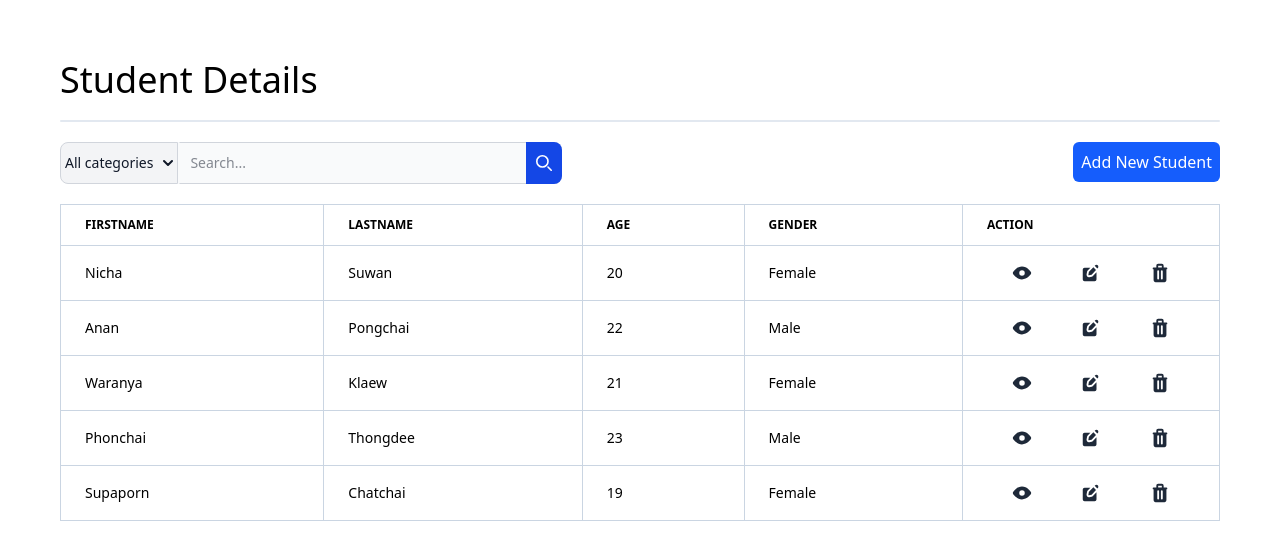
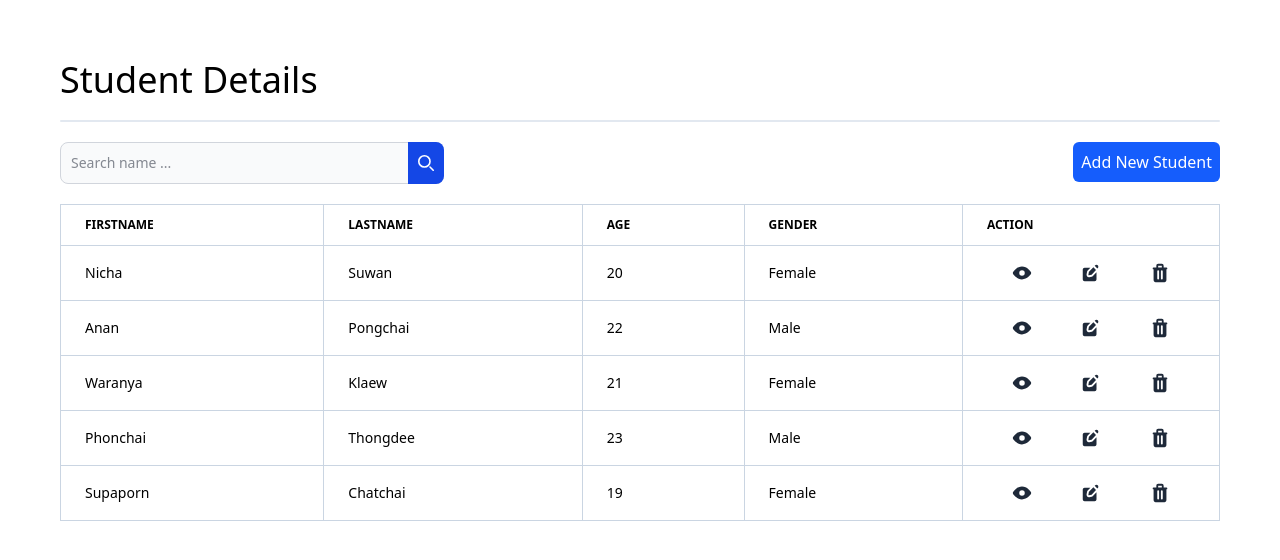
Before and after one commit to Jsep09/studentApp, a React (Vite) app in the folder App/: page / in a window 1280 px wide. Shown: the top 560 px of the page. Built offline with nearby package versions, Linux system fonts and the light colour scheme; data requests are answered from the project's data file.

Commit message:
Search complete

```diff
--- a/App/src/components/Control.tsx
+++ b/App/src/components/Control.tsx
@@ -1,90 +1,36 @@
+import { useState } from "react";
 import { Link } from "react-router-dom";
+import { useAppDispatch } from "../hooks";
+import { filterBySearch } from "../reducers/StudentSlice";
 
 const Control = () => {
+  const dispatch = useAppDispatch();
+  const [search, setSearch] = useState("");
+
+  const handleSearch = (e: React.ChangeEvent<HTMLInputElement>) => {
+    console.log(e.target.value);
+    setSearch(e.target.value);
+  };
+
+  const handleSubmit = (e: React.FormEvent) => {
+    e.preventDefault();
+    if (search) {
+      dispatch(filterBySearch(search));
+    }
+  };
   return (
     <div className="flex justify-between mb-5">
-      <form>
+      <form onSubmit={handleSubmit}>
         <div className="flex">
-          <label
-            htmlFor="search-dropdown"
-            className="mb-2 text-sm font-medium text-gray-900 sr-only dark:text-white"
-          >
-            Your Email
-          </label>
-          <button
-            id="dropdown-button"
-            data-dropdown-toggle="dropdown"
-            className="shrink-0 z-10 inline-flex items-center  px-1 text-sm font-medium text-center text-gray-900 bg-gray-100 border border-gray-300 rounded-s-lg hover:bg-gray-200 "
-            type="button"
-          >
-            All categories{" "}
-            <svg
-              className="w-2.5 h-2.5 ms-2.5"
-              aria-hidden="true"
-              xmlns="http://www.w3.org/2000/svg"
-              fill="none"
-              viewBox="0 0 10 6"
-            >
-              <path
-                stroke="currentColor"
-                strokeLinecap="round"
-                strokeLinejoin="round"
-                strokeWidth="2"
-                d="m1 1 4 4 4-4"
-              />
-            </svg>
-          </button>
-          <div
-            id="dropdown"
-            className="z-10 hidden bg-white divide-y divide-gray-100 rounded-lg shadow-sm w-20"
-          >
-            <ul
-              className="py-2 text-sm text-gray-700 dark:text-gray-200"
-              aria-labelledby="dropdown-button"
-            >
-              <li>
-                <button
-                  type="button"
-                  className="inline-flex w-full px-4 py-2 hover:bg-gray-100"
-                >
-                  Mockups
-                </button>
-              </li>
-              <li>
-                <button
-                  type="button"
-                  className="inline-flex w-full px-4 py-2 hover:bg-gray-100"
-                >
-                  Templates
-                </button>
-              </li>
-              <li>
-                <button
-                  type="button"
-                  className="inline-flex w-full px-4 py-2 hover:bg-gray-100"
-                >
-                  Design
-                </button>
-              </li>
-              <li>
-                <button
-                  type="button"
-                  className="inline-flex w-full px-4 py-2 hover:bg-gray-100"
-                >
-                  Logos
-                </button>
-              </li>
-            </ul>
-          </div>
-          <div className="relative w-full">
+          <div className="relative w-full ">
             <input
               type="search"
-              id="search-dropdown"
-              className="block p-2.5 min-w-96 z-20 text-sm text-gray-900 bg-gray-50 rounded-e-lg border-s-gray-50 border-s-2 border border-gray-300"
-              placeholder="Search..."
+              id="search"
+              onChange={handleSearch}
+              className="block p-2.5 min-w-96 z-20 text-sm text-gray-900 bg-gray-50 rounded-lg border border-gray-300"
+              placeholder="Search name ..."
               required
             />
-
             <button
               type="submit"
               className="absolute top-0 end-0 p-2.5 text-sm font-medium h-full text-white bg-blue-700 rounded-e-lg "
--- a/App/src/components/StudentTable.tsx
+++ b/App/src/components/StudentTable.tsx
@@ -5,15 +5,11 @@ import { fetchStudents, deleteStudent } from "../reducers/StudentSlice";
 
 const StudentTable = () => {
   const dispatch = useAppDispatch();
-  const students = useAppSelector((state) => state.student.students);
+  const students = useAppSelector((state) => state.student.filteredStudents);
 
   useEffect(() => {
     dispatch(fetchStudents());
   }, [dispatch]);
-
-  useEffect(() => {
-    console.log(students);
-  }, [students]);
 
   const handleDelete = (id: number) => {
     if (window.confirm("Are you sure you want to delete this student?")) {
--- a/App/src/reducers/StudentSlice.ts
+++ b/App/src/reducers/StudentSlice.ts
@@ -58,6 +58,7 @@ export const createStudent = createAsyncThunk(
 
 interface studentSlice {
   students: Student[];
+  filteredStudents: Student[];
   currentStudent: any | null;
   loading: boolean;
   error: string | null;
@@ -65,6 +66,7 @@ interface studentSlice {
 
 const initialState: studentSlice = {
   students: [],
+  filteredStudents: [],
   currentStudent: null,
   loading: false,
   error: null,
@@ -73,7 +75,18 @@ const initialState: studentSlice = {
 const studentSlice = createSlice({
   name: "student",
   initialState,
-  reducers: {},
+  reducers: {
+    // ฟังก์ชันสำหรับกรองข้อมูลนักเรียนที่ตรงกับคำค้น
+    filterBySearch: (state, action) => {
+      const searchText = action.payload.toLowerCase();
+      state.filteredStudents = state.students.filter(
+        (student) =>
+          student.firstName.toLowerCase().includes(searchText) ||
+          student.lastName.toLowerCase().includes(searchText)
+      );
+    },
+  },
+
   extraReducers(builder) {
     builder
       // fetch student
@@ -85,6 +98,7 @@ const studentSlice = createSlice({
         state.loading = false;
         state.error = null;
         state.students = action.payload;
+        state.filteredStudents = action.payload;
       })
       .addCase(fetchStudents.rejected, (state, action) => {
         state.loading = false;
@@ -143,4 +157,6 @@ export const selectStudents = (state: RootState) => state.student.students;
 export const selectcurrentStudent = (state: RootState) =>
   state.student.currentStudent;
 
+export const { filterBySearch } = studentSlice.actions;
+
 export default studentSlice.reducer;
```
